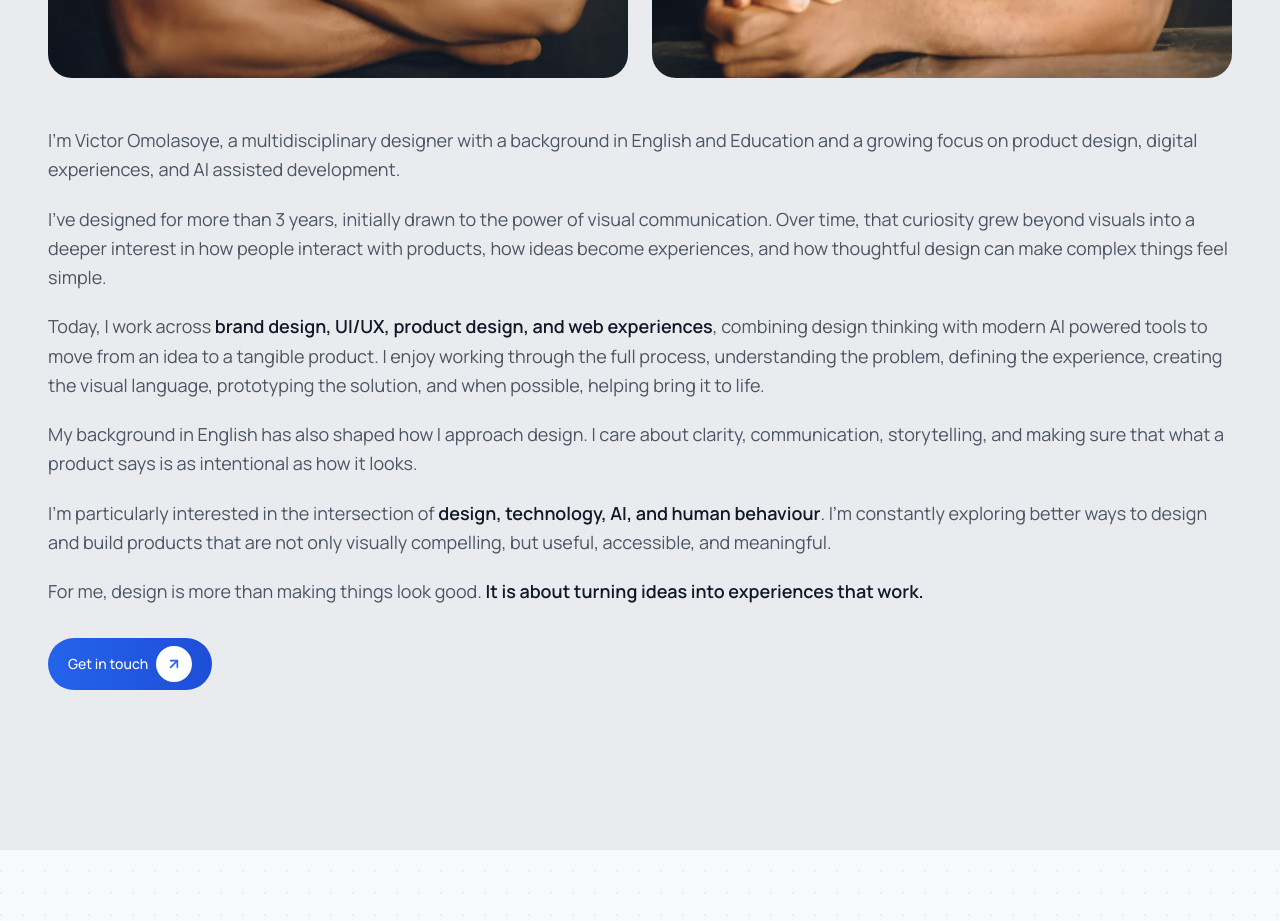
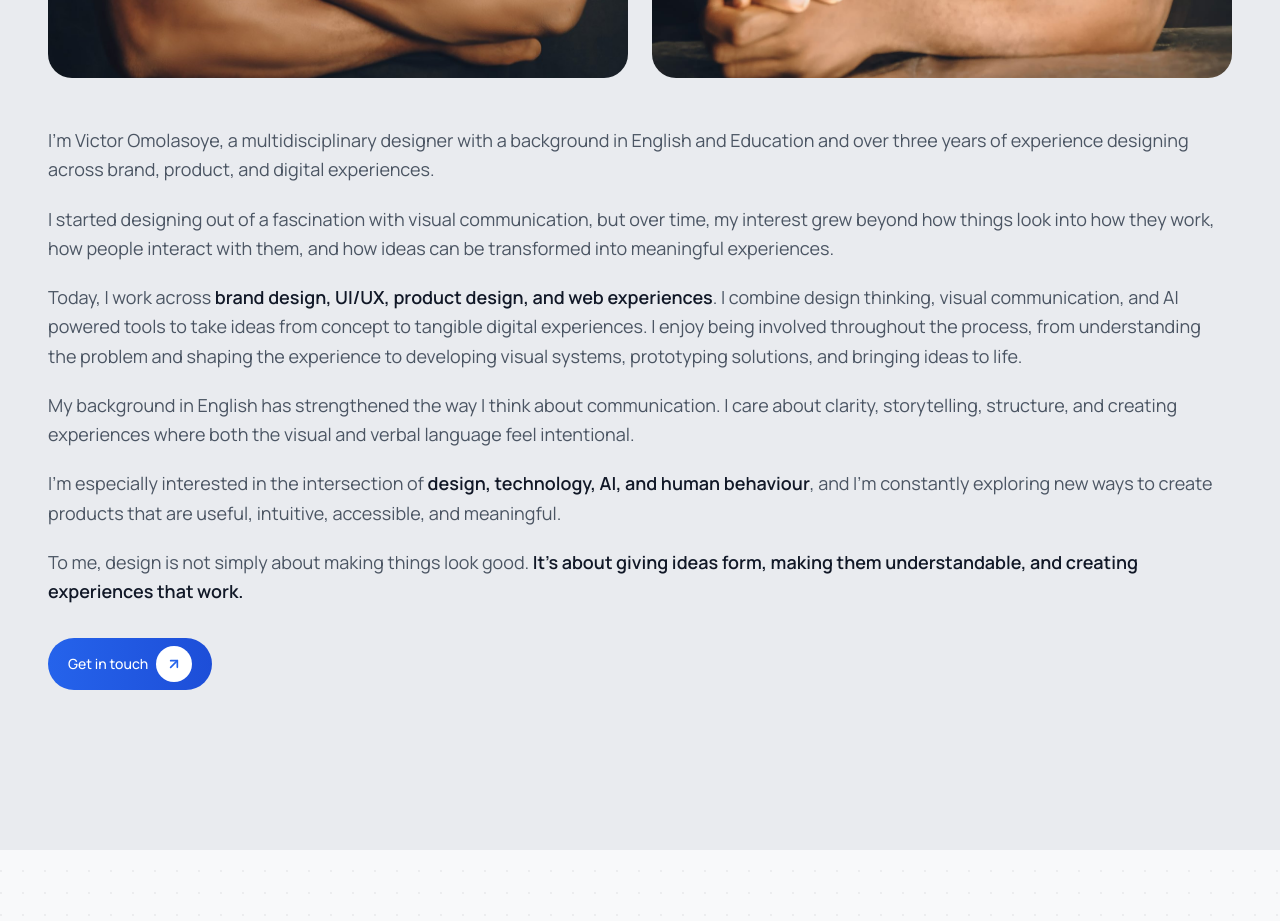
Before and after one commit to Levictor-ai/victor-omolasoye-portfolio, a Next.js app: page / in a window 1280 px wide. Shown: the part 4080-5001 px from the top of the page. Built offline with nearby package versions, Linux system fonts and the light colour scheme.

Commit message:
Revise about copy

```diff
--- a/src/data/profile.ts
+++ b/src/data/profile.ts
@@ -56,7 +56,7 @@ export const defaultProfile: ProfileData = {
   tagline: 'Designing what ideas become.',
   bio: 'Product engineer with a passion for crafting scalable digital experiences.',
   about:
-    'I’m Victor Omolasoye, a multidisciplinary designer with a background in English and Education and a growing focus on product design, digital experiences, and AI assisted development.\n\nI’ve designed for more than 3 years, initially drawn to the power of visual communication. Over time, that curiosity grew beyond visuals into a deeper interest in how people interact with products, how ideas become experiences, and how thoughtful design can make complex things feel simple.\n\nToday, I work across **brand design, UI/UX, product design, and web experiences**, combining design thinking with modern AI powered tools to move from an idea to a tangible product. I enjoy working through the full process, understanding the problem, defining the experience, creating the visual language, prototyping the solution, and when possible, helping bring it to life.\n\nMy background in English has also shaped how I approach design. I care about clarity, communication, storytelling, and making sure that what a product says is as intentional as how it looks.\n\nI’m particularly interested in the intersection of **design, technology, AI, and human behaviour**. I’m constantly exploring better ways to design and build products that are not only visually compelling, but useful, accessible, and meaningful.\n\nFor me, design is more than making things look good. **It is about turning ideas into experiences that work.**',
+    'I’m Victor Omolasoye, a multidisciplinary designer with a background in English and Education and over three years of experience designing across brand, product, and digital experiences.\n\nI started designing out of a fascination with visual communication, but over time, my interest grew beyond how things look into how they work, how people interact with them, and how ideas can be transformed into meaningful experiences.\n\nToday, I work across **brand design, UI/UX, product design, and web experiences**. I combine design thinking, visual communication, and AI powered tools to take ideas from concept to tangible digital experiences. I enjoy being involved throughout the process, from understanding the problem and shaping the experience to developing visual systems, prototyping solutions, and bringing ideas to life.\n\nMy background in English has strengthened the way I think about communication. I care about clarity, storytelling, structure, and creating experiences where both the visual and verbal language feel intentional.\n\nI’m especially interested in the intersection of **design, technology, AI, and human behaviour**, and I’m constantly exploring new ways to create products that are useful, intuitive, accessible, and meaningful.\n\nTo me, design is not simply about making things look good. **It’s about giving ideas form, making them understandable, and creating experiences that work.**',
   avatar: '/images/victor-profile.jpg',
   avatarAlt: '/images/victor-profile-2.jpg',
   email: 'omolasoyevictorakinyemi@gmail.com',
```
